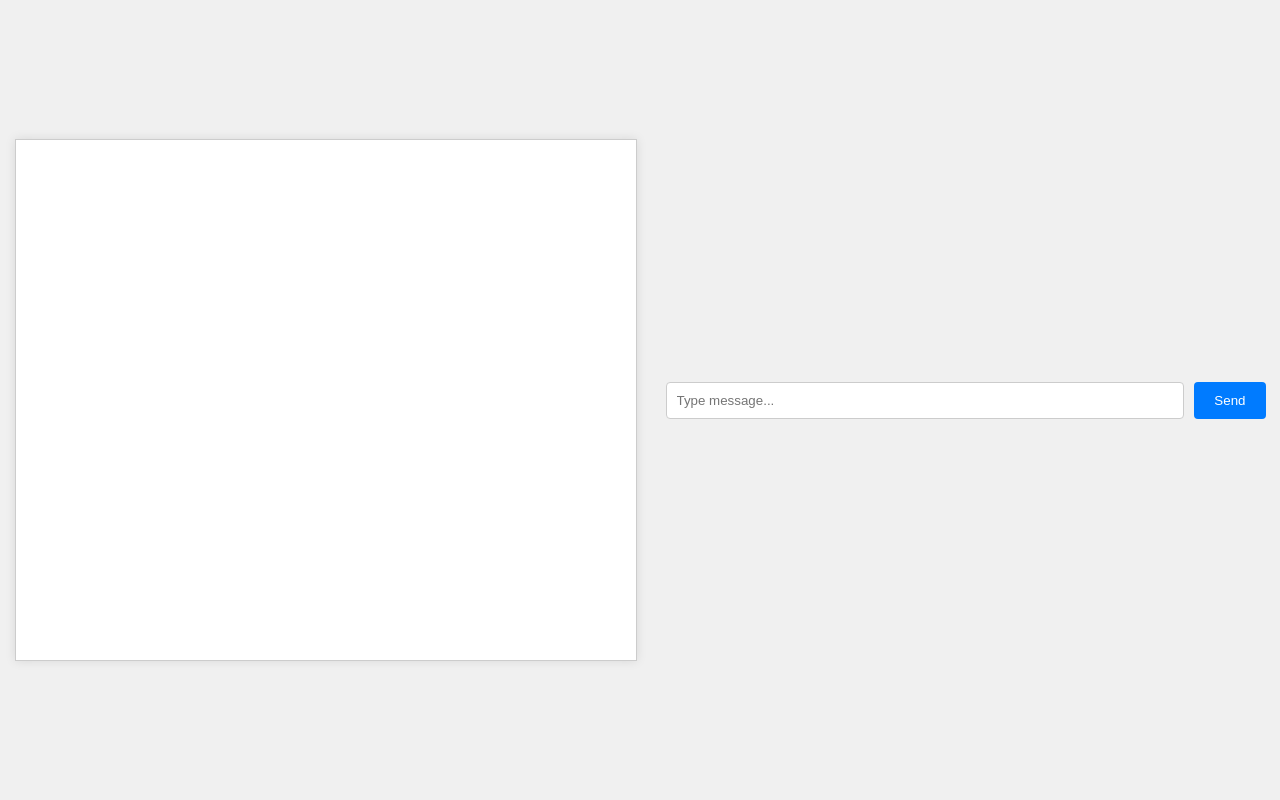
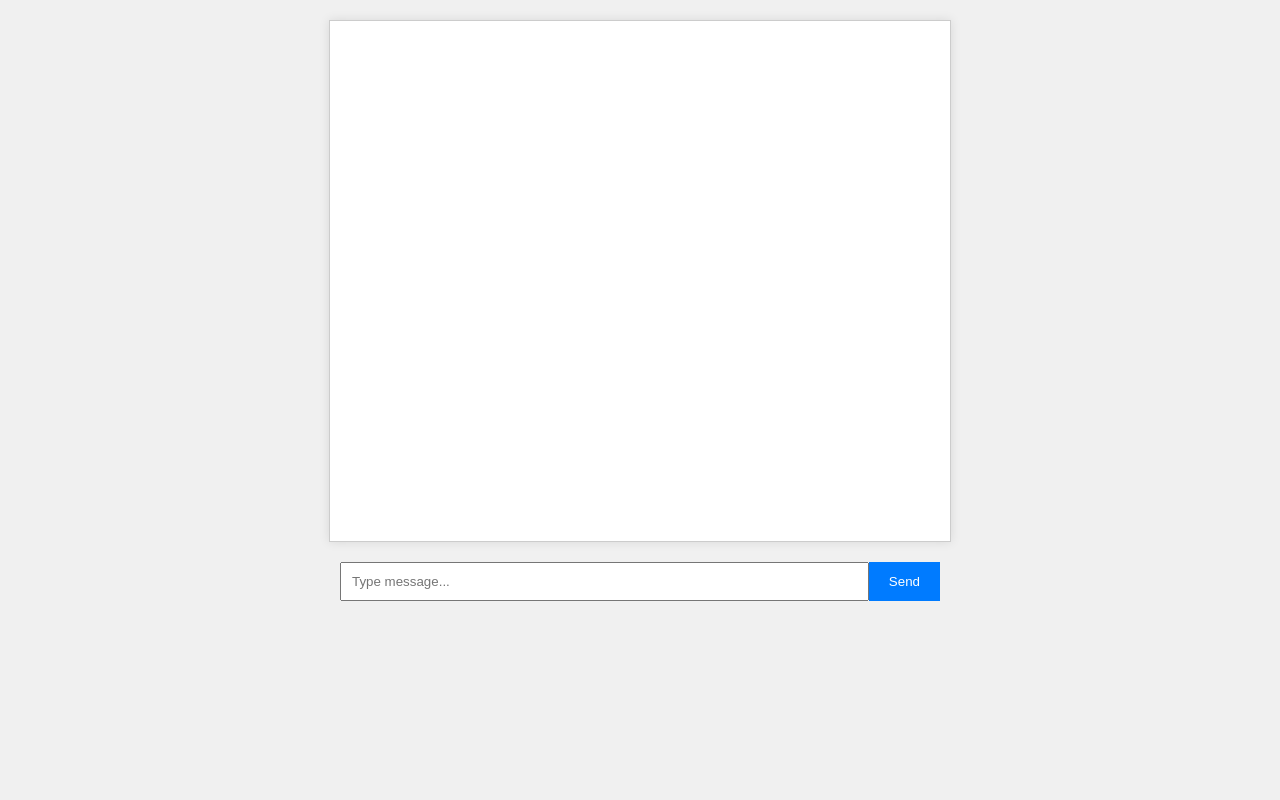
Before and after one commit to xcophtew/Arch-Sman, a Flask app: page / in a window 1280 px wide. Run offline with Flask 3, Linux system fonts and the light colour scheme.

Commit message:
Update index.html

```diff
--- a/templates/index.html
+++ b/templates/index.html
@@ -3,18 +3,18 @@
 <head>
     <meta charset="UTF-8">
     <meta name="viewport" content="width=device-width, initial-scale=1.0">
-    <title>API Testing</title>
+    <title>Api testing</title>
     <style>
         body {
             font-family: Arial, sans-serif;
             background-color: #f0f0f0;
             margin: 0;
             padding: 0;
-            display: flex;
-            justify-content: center;
-            align-items: center;
-            height: 100vh;
         }
+				/*********************
+				use color picker from google... to get #, colors.. but you can decide...
+				im not very good with styles anyway
+				***********************/
         #chatbox {
             width: 80%;
             max-width: 600px;
@@ -24,20 +24,17 @@
             background-color: #fff;
             box-shadow: 0 0 10px rgba(0, 0, 0, 0.1);
             height: 500px;
-            overflow-y: auto;
+            overflow-y: scroll;
         }
         #userInput {
             width: 80%;
             max-width: 600px;
             margin: 10px auto;
             display: flex;
-            justify-content: space-between;
         }
         #message {
             flex: 1;
             padding: 10px;
-            border: 1px solid #ccc;
-            border-radius: 4px;
         }
         #sendButton {
             padding: 10px 20px;
@@ -45,28 +42,22 @@
             color: #fff;
             border: none;
             cursor: pointer;
-            margin-left: 10px;
-            border-radius: 4px;
         }
         #sendButton:hover {
             background-color: #0056b3;
         }
         .user-message, .bot-message {
-            margin: 10px 0;
+            margin: 10px;
             padding: 10px;
             border-radius: 5px;
-            word-wrap: break-word;
-            max-width: 80%;
         }
         .user-message {
             background-color: #d1e7dd;
             align-self: flex-end;
-            text-align: right;
         }
         .bot-message {
             background-color: #e2e3e5;
             align-self: flex-start;
-            text-align: left;
         }
     </style>
 </head>
@@ -81,7 +72,8 @@
         const messageInput = document.getElementById('message');
         const sendButton = document.getElementById('sendButton');
 
-        // Function to append a message to the chatbox
+        // Function to append a message to the chatbox, meaning getting what you typed
+
         function appendMessage(text, sender) {
             const messageDiv = document.createElement('div');
             messageDiv.textContent = text;
@@ -90,18 +82,15 @@
             chatbox.scrollTop = chatbox.scrollHeight; // Scroll to the bottom
         }
 
-        // Function to get a response from the API
+        // Function to get a response from my api
         async function getArchByteResponse(userMessage) {
             try {
                 const response = await fetch(`https://archrest.vercel.app/api/generate?prompt=${encodeURIComponent(userMessage)}`);
-                if (!response.ok) {
-                    throw new Error('API request failed');
-                }
+            				//Converting thr Json go somethinh readable... basic as you will still see asterisks
                 const data = await response.json();
                 return data.archanswer;
             } catch (error) {
-                console.error('Error fetching API:', error);
-                return "Sorry, an error just happened. Please try again.";
+                return "Sorry, an error just happpenned. Please try again.";
             }
         }
 
@@ -116,7 +105,7 @@
             }
         });
 
-        // Optional: Allow pressing Enter to send a message
+        // Optional: Allow pressing Enter to send a message, usefill mostly for pc but bad in you want to add linebreak. Dont recommend
         messageInput.addEventListener('keypress', (event) => {
             if (event.key === 'Enter') {
                 sendButton.click();
```
